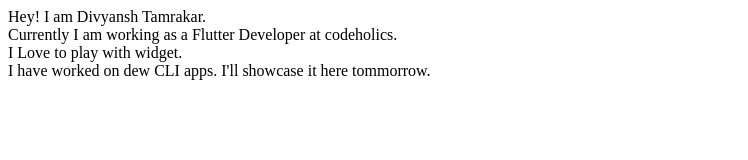
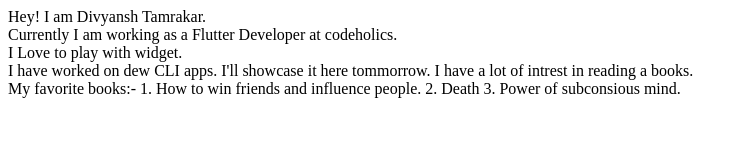
Before and after one commit to DivyanshTamrakar/Divyansh-site, a plain HTML site: page index.html in a window 1280 px wide. Shown: the whole page, without its empty margins (0-748 px from the left). Drawn offline with Linux system fonts and the light colour scheme.

Commit message:
update  details about my hobbies

```diff
--- a/index.html
+++ b/index.html
@@ -10,6 +10,11 @@
     Currently I am working as a Flutter Developer at codeholics.<br>
     I Love to play with widget.<br>
     I have worked on dew  CLI apps. I'll showcase it here tommorrow.
+    I have a lot of intrest in reading a books.<br>
+    My favorite books:-
+    1. How to win friends and influence people.
+    2. Death
+    3. Power of subconsious mind.
 
 </body>
 </html>
```
